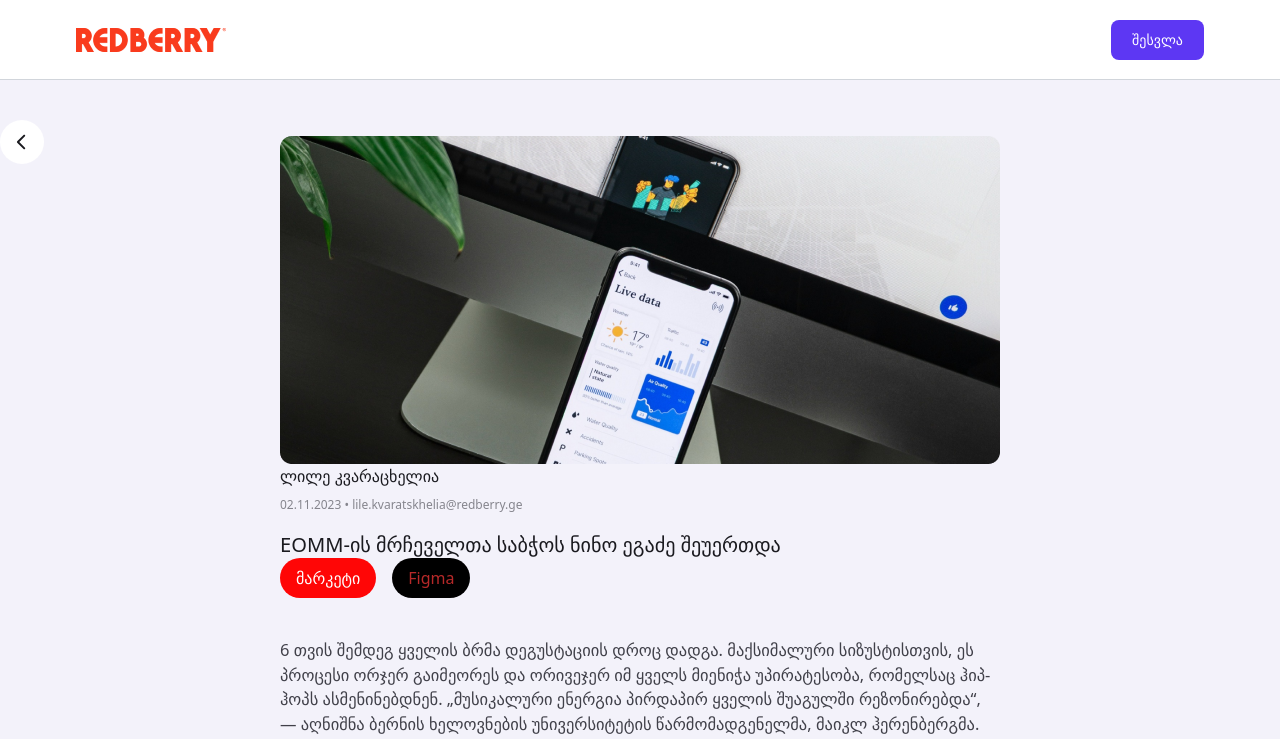
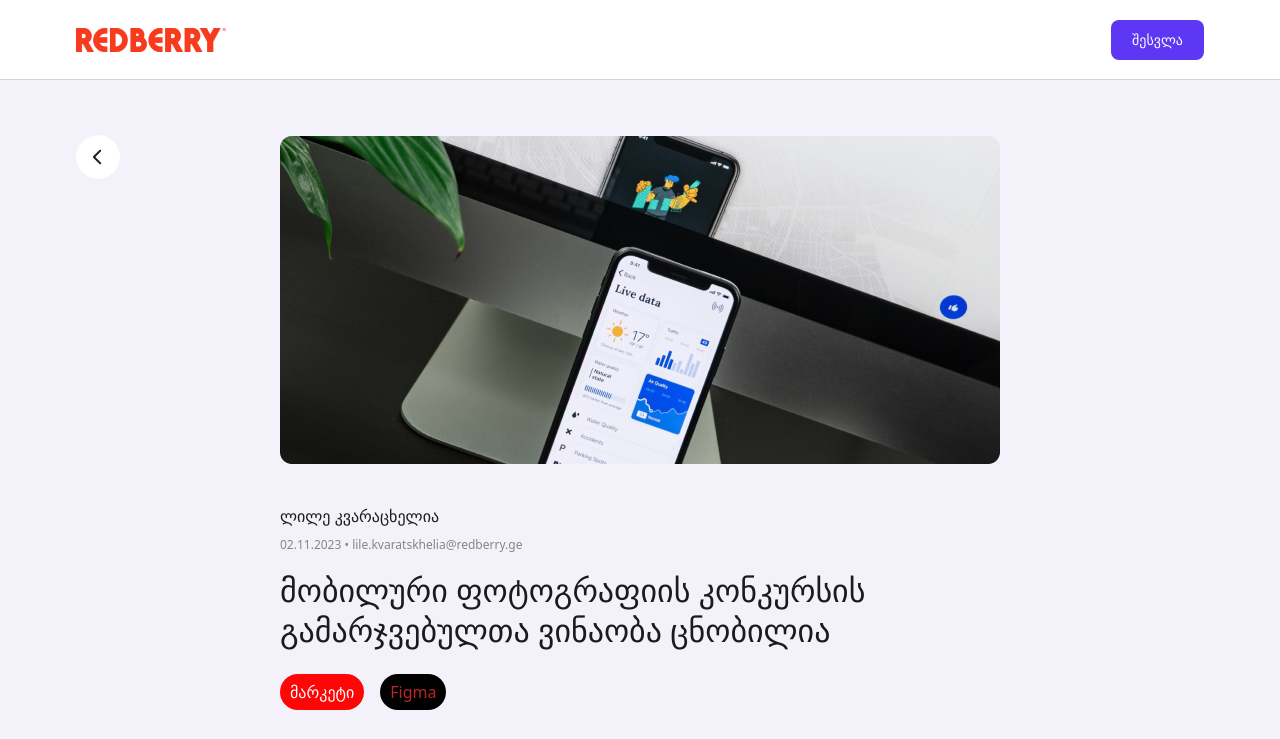
Before and after one commit to beqa200/geleck, a React (Vite) app: page /1 in a window 1280 px wide. Shown: the top 739 px of the page. Built offline with nearby package versions, Linux system fonts and the light colour scheme.

Commit message:
feat: add hover for buttons

```diff
--- a/src/App.tsx
+++ b/src/App.tsx
@@ -34,7 +34,7 @@ function App() {
       author: "ლილე კვარაცხელია",
       month: "02.11.2023",
       email: "lile.kvaratskhelia@redberry.ge",
-      title: "EOMM-ის მრჩეველთა საბჭოს ნინო ეგაძე შეუერთდა",
+      title: "მობილური ფოტოგრაფიის კონკურსის გამარჯვებულთა ვინაობა ცნობილია",
       paragraph: `6 თვის შემდეგ ყველის ბრმა დეგუსტაციის დროც დადგა. მაქსიმალური სიზუსტისთვის, ეს პროცესი ორჯერ გაიმეორეს და ორივეჯერ იმ ყველს მიენიჭა უპირატესობა, რომელსაც ჰიპ-ჰოპს ასმენინებდნენ. „მუსიკალური ენერგია პირდაპირ ყველის შუაგულში რეზონირებდა“, — აღნიშნა ბერნის ხელოვნების უნივერსიტეტის წარმომადგენელმა, მაიკლ ჰერენბერგმა.
 რა თქმა უნდა, ეს ერთი კვლევა საკმარისი არ არის საბოლოო დასკვნების გამოსატანად. სანაცვლოდ, მეცნიერებს სურთ, უშუალოდ ჰიპ-ჰოპის ჟანრის სხვადასხვა მუსიკა მოასმენინონ რამდენიმე ყველს და უკვე ისინი შეაჯიბრონ ერთმანეთს.
 აქვე საგულისხმოა, რომ როგორც ბერნის მეცნიერები განმარტავენ, ექსპერიმენტს საფუძვლად არა ყველის გაუმჯობესებული წარმოება, არამედ კულტურული საკითხები დაედო. მათი თქმით, ადამიანებს უყვართ ყველი და მუსიკა, ამიტომაც საინტერესოა ამ ორის კავშირის დანახვა. \n 6 თვის შემდეგ ყველის ბრმა დეგუსტაციის დროც დადგა. მაქსიმალური სიზუსტისთვის, ეს პროცესი ორჯერ გაიმეორეს და ორივეჯერ იმ ყველს მიენიჭა უპირატესობა, რომელსაც ჰიპ-ჰოპს ასმენინებდნენ. „მუსიკალური ენერგია პირდაპირ ყველის შუაგულში რეზონირებდა“, — აღნიშნა ბერნის ხელოვნების უნივერსიტეტის წარმომადგენელმა, მაიკლ ჰერენბერგმა.
--- a/src/Components.tsx/Blog.tsx
+++ b/src/Components.tsx/Blog.tsx
@@ -22,11 +22,12 @@ function Blog() {
   );
 
   return (
-    <div className="mt-[40px]">
+    <div className="mt-[40px] relative">
       <img
         src={backArrow}
         alt="this image is for back to previous page"
-        className="absolute"
+        className="absolute left-[76px] top-[15px] cursor-pointer transition-transform transform hover:scale-110"
+        onClick={() => history.back()}
       />
       <div className="flex flex-col justify-center items-center">
         <div>
@@ -34,7 +35,7 @@ function Blog() {
             <div>
               <img src={blog?.large} alt="components image" />
               <div>
-                <div>
+                <div className="mt-[40px]">
                   <h3 className="text-[#1A1A1F] text-[16px] font-medium">
                     {blog?.author}
                   </h3>
@@ -43,14 +44,14 @@ function Blog() {
                   </p>
                 </div>
                 <div>
-                  <h2 className="text-[#1A1A1F] text-[2.2ch] font-medium leading-7 mt-[16px]">
+                  <h2 className="text-[#1A1A1F] w-[720px] text-[32px] leading-10 font-medium mt-[16px]">
                     {blog?.title}
                   </h2>
                 </div>
               </div>
             </div>
           </div>
-          <div className="flex justify-start gap-[16px]">
+          <div className="flex justify-start gap-[16px] mt-[24px]">
             {blog?.category?.map((category) => (
               <StyledButtons
                 key={category.id}
@@ -79,7 +80,7 @@ interface StyledProps {
 
 const StyledButtons = styled.div<StyledProps>`
   border-radius: 30px;
-  padding: 8px 16px;
+  padding: 6px 10px;
   background-color: ${({ background }) => background};
   color: ${({ text }) => text};
 `;
```
